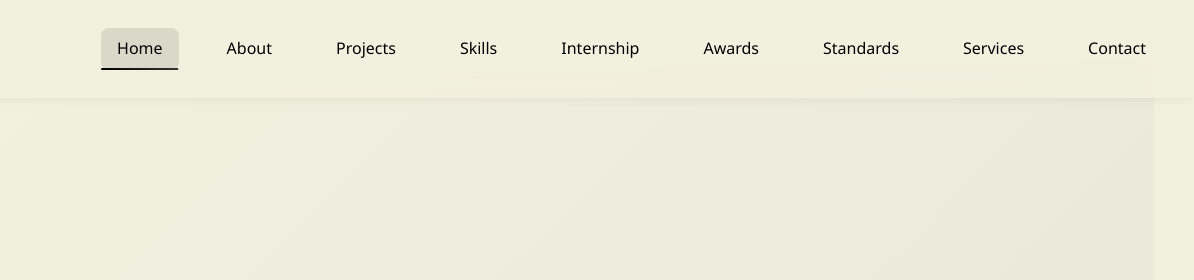
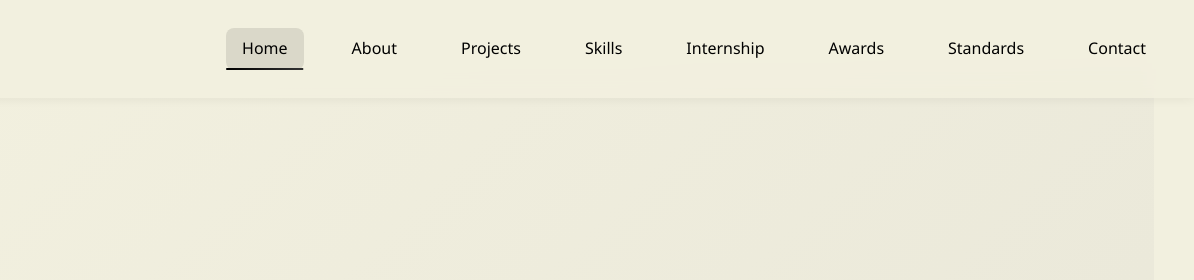
Before and after one commit to Ajinkya-Furange-Patil/portfolio, a plain HTML site: page index.html in a window 1280 px wide. Shown: the top 280 px of the page, 86-1280 px from the left. Drawn offline with nearby package versions, Linux system fonts and the light colour scheme.

Commit message:
Removed the pricing section

```diff
--- a/index.html
+++ b/index.html
@@ -1081,7 +1081,7 @@
         <li><a href="#internship">Internship</a></li>
         <li><a href="#achievements">Awards</a></li>
         <li><a href="#code-quality">Standards</a></li>
-        <li><a href="#pricing">Services</a></li>
+        <!-- <li><a href="#pricing">Services</a></li> -->
         <li><a href="#contact">Contact</a></li>
       </ul>
     </nav>
```
